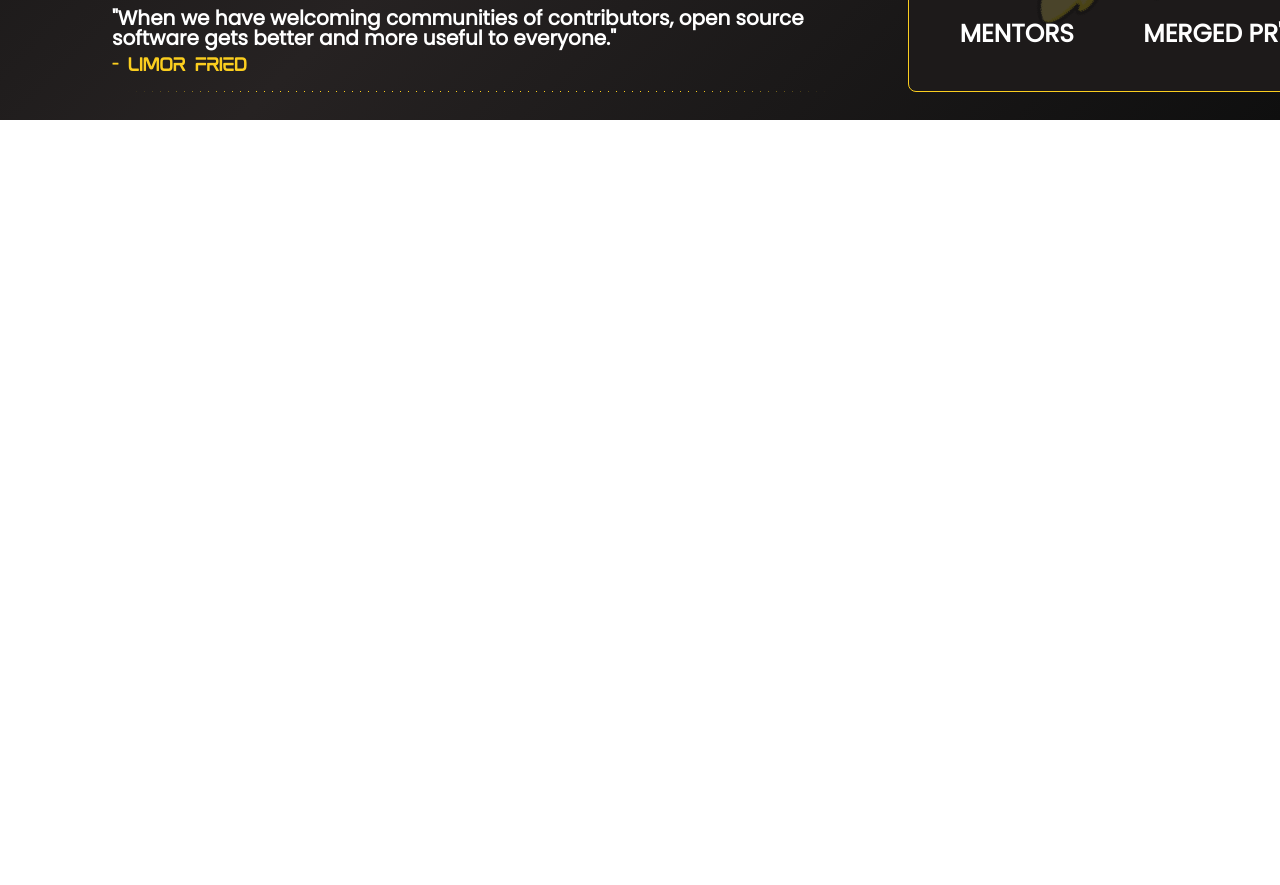
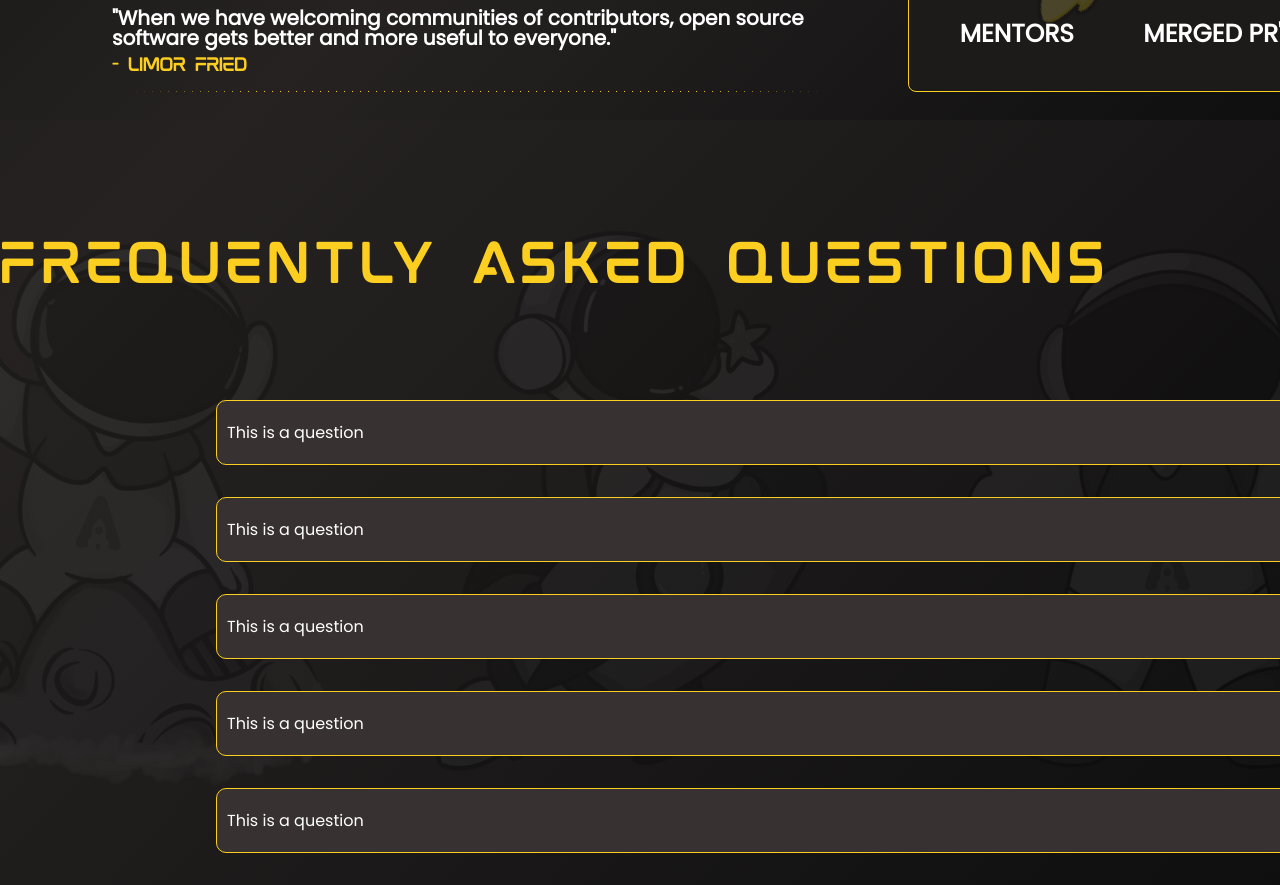
Before and after one commit to Resourcio2022/apertre2.0-frontend, a Next.js app: page / in a window 1280 px wide. Shown: the part 1480-2365 px from the top of the page. Before the commit the page ends 1600 px from the top, so only its background shows below. Built offline with nearby package versions, Linux system fonts and the light colour scheme.

Commit message:
FAQ Section

```diff
--- /dev/null
+++ b/src/app/faq/faq.css
@@ -0,0 +1,61 @@
+.faq-container {
+  position: relative;
+  overflow: hidden;
+}
+
+.faq-container::before {
+  content: '';
+  position: absolute;
+  top: 0;
+  left: 0;
+  right: 0;
+  bottom: 0;
+  background-image: url('/faq_bg.png');
+  background-size: cover;
+  background-position: center;
+  background-repeat: no-repeat;
+  opacity: 0.2;
+  z-index: 0;
+}
+
+.faq-content {
+  position: relative;
+  z-index: 1;
+}
+.faq-list {
+  list-style-type: none;
+  padding: 0;
+  margin-top: 2rem;
+}
+
+.faq-item {
+  margin-bottom: 2rem;
+  margin-left: 13.5rem;
+}
+
+.faq-button {
+  width: 1444px;
+  height: 65px;/* Full width for buttons */
+  padding: 10px;
+  text-align: left;
+  align-items:center  ;
+  background-color: #373131;
+  color: white;
+  border: 1px solid #FBCE1F;
+  cursor: pointer;
+  border-radius: 10px;
+}
+
+.faq-arrow {
+  margin-left: 88%;
+}
+
+.faq-answer {
+  width: 1444px;
+  height: 65px;
+  padding: 10px;
+  border: 1px solid #FBCE1F;
+  margin-top: 0.5rem;
+  border-radius: 10px;
+  background-color: #fff;
+}
--- /dev/null
+++ b/src/app/faq/page.tsx
@@ -0,0 +1,75 @@
+"use client";
+
+import React, { useState } from "react";
+import "./faq.css";
+
+function Faq() {
+  const [questions] = useState([
+    {
+      question: "This is a question",
+      answer:
+        "This is the answer to the question. It can be as long or short as you need.",
+    },
+    {
+      question: "This is a question",
+      answer:
+        "This is the answer to the question. It can be as long or short as you need.",
+    },
+    {
+      question: "This is a question",
+      answer:
+        "This is the answer to the question. It can be as long or short as you need.",
+    },
+    {
+      question: "This is a question",
+      answer:
+        "This is the answer to the question. It can be as long or short as you need.",
+    },
+    {
+      question: "This is a question",
+      answer:
+        "This is the answer to the question. It can be as long or short as you need.",
+    },
+  ]);
+
+  const [activeQuestion, setActiveQuestion] = useState(null);
+
+  const toggleQuestion = (index) => {
+    setActiveQuestion(index === activeQuestion ? null : index);
+  };
+
+  return (
+    <div className="faq-container">
+      <div className="faq-content">
+      <div
+        className="xl:w-fit sm:p-[3rem] md:p-0 md:text-center iphone:w-full font-mokoto text-[#FBCE1F] text-2xl md:text-4xl iphone:text-center lg:text-[3.75rem] md:[4.27rem] tracking-[0.2rem] md:tracking-[0.45rem] mb-8 md:mb-16 lg:mb-24 relative xl:top-[8rem] 2xl:text-[3.75rem] 2xl:left-[13.5rem]"
+        style={{ textTransform: "uppercase", marginBottom: "15rem", textAlign: "center" }}
+      >
+        Frequently Asked Questions
+      </div>
+      <div className="text-black normal-case">
+        <ul className="faq- list">
+          {questions.map((question, index) => (
+            <li key={index} className="faq-item">
+              <button
+                className="faq-button"
+                onClick={() => toggleQuestion(index)}
+              >
+                {question.question}
+                <span className="faq-arrow">
+                  {activeQuestion === index ? "▲" : "▼"}
+                </span>
+              </button>
+              {activeQuestion === index && (
+                <div className="faq-answer">{question.answer}</div>
+              )}
+            </li>
+          ))}
+        </ul>
+      </div>
+      </div>
+    </div>
+  );
+}
+
+export default Faq;
--- a/src/app/page.tsx
+++ b/src/app/page.tsx
@@ -1,11 +1,13 @@
 import AboutUs from "@/app/about-us/page";
 import Hero from "@/app/hero/page";
+import Faq from "./faq/page";
 
 export default function Home() {
   return (
       <>
         <Hero/>
         <AboutUs/>
+        <Faq/>
       </>
   )
 }
```
Also changed, not shown: public/faq_bg.png (added).
